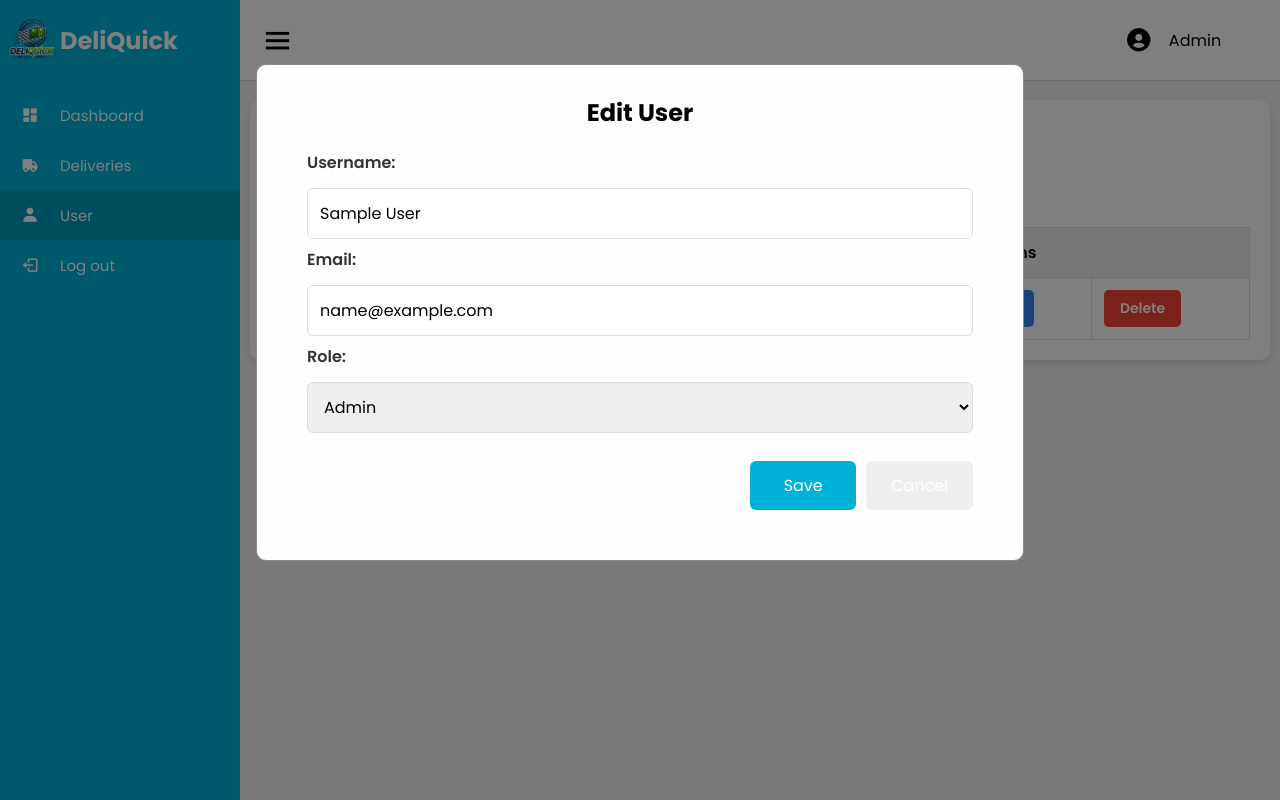
After one commit to nandhnd/deliquick, a PHP site: page /admin/user.php in a window 1280 px wide, after a click on "Edit". The commit adds this page. Run offline with PHP 8.4, Linux system fonts and the light colour scheme; tables that the repository leaves empty or names only in its code hold one stand-in row (values such as "Sample post").

Commit message:
add register, login, user, crud 1

```diff
--- /dev/null
+++ b/admin/user.php
@@ -0,0 +1,191 @@
+<?php
+include ('../koneksi.php');
+
+$sql = "SELECT id, name, email, role FROM user";
+$result = $koneksi->query($sql);
+?>
+<!DOCTYPE html>
+<html lang="en">
+
+<head>
+	<meta charset="UTF-8" />
+	<link rel="icon" href="assets/icon.png" />
+	<link href="https://unpkg.com/boxicons@2.0.7/css/boxicons.min.css" rel="stylesheet" />
+	<meta name="viewport" content="width=device-width, initial-scale=1.0" />
+	<title>Deliquick Admin</title>
+    <link rel="stylesheet" href="../css/admin.css" />
+</head>
+
+<body>
+	<div class="sidebar">
+		<div class="logo-details">
+            <img src="../assets/logo.png" alt=""/>
+			<span class="logo_name">DeliQuick</span>
+		</div>
+		<ul class="nav-links">
+			<li>
+				<a href="dashboard.php">
+					<i class='bx bxs-dashboard' ></i>
+					<span class="links_name">Dashboard</span>
+				</a>
+			</li>
+			<li>
+				<a href="delivery.php">
+					<i class='bx bxs-truck'></i>
+					<span class="links_name">Deliveries</span>
+				</a>
+			</li>
+			<li>
+				<a href="user.php" class="active">
+					<i class='bx bxs-user' ></i>
+					<span class="links_name">User</span>
+				</a>
+			</li>
+			<li>
+				<a id="logout">
+					<i class="bx bx-log-out"></i>
+					<span class="links_name">Log out</span>
+				</a>
+			</li>
+		</ul>
+	</div>
+	<section class="home-section">
+		<nav>
+			<div class="sidebar-button">
+				<i class="bx bx-menu sidebarBtn"></i>
+			</div>
+			<div class="profile-details">
+                <i class='bx bxs-user-circle'></i>
+				<span class="admin_name">Admin</span>
+			</div>
+		</nav>
+        <div class="card">
+        <h2>User Data</h2>
+        <button class="btn btn-add" style="margin-top: 15px;" onclick="openModal()">Add User</button>
+        <table>
+            <thead>
+            <tr>
+                <th>No</th>
+                <th>Username</th>
+                <th>Email</th>
+                <th>Role</th>
+                <th colspan="2">Actions</th>
+            </tr>
+            </thead>
+            <tbody>
+                <?php
+                    if ($result->num_rows > 0) {
+                        $no = 1;
+                        while ($row = $result->fetch_assoc()) {
+                            echo "<tr>";
+                            echo "<td>" . $no++ . "</td>";
+                            echo "<td>" . $row['name'] . "</td>";
+                            echo "<td>" . $row['email'] . "</td>";
+                            echo "<td>" . $row['role'] . "</td>";
+                            echo "<td>
+                                    <button class='btn btn-edit' onclick='openEditModal(" . json_encode($row) . ")'>Edit</button>
+                                </td>";
+                            echo "<td>
+                                    <a href='user-delete.php/?id=". $row['id'] . "'><button class='btn btn-delete'>Delete</button></a>
+                                </td>";
+                            echo "</tr>";
+                        }
+                    } else {
+                        echo "<tr><td colspan='5'>No users found</td></tr>";
+                    }
+                ?>
+            </tbody>
+        </table>
+        </div>
+
+        <!-- add User Modal -->
+        <div class="modal" id="addModal">
+            <div class="modal-content-form">
+                <h2>Add User</h2>
+                <form method="post" action="user-add.php">
+                    <div class="form-group">
+                        <label for="username">Username</label>
+                        <input type="text" id="username" name="username" required>
+                    </div>
+                    <div class="form-group">
+                        <label for="email">Email</label>
+                        <input type="email" id="email" name="email" required>
+                    </div>
+                    <div class="form-group">
+                        <label for="password">Password</label>
+                        <input type="password" id="password" name="password" required>
+                    </div>
+                    <div class="form-group">
+                        <label for="role">Role</label>
+                        <select name="role" id="role">
+                            <option value="admin">Admin</option>
+                            <option value="super admin">Super Admin</option>
+                        </select>
+                    </div>
+                    <div class="button-group">
+                        <button type="submit" class="btn btn-primary" name="add" id="add">Save</button>
+                        <button type="button" class="btn btn-secondary" onclick="closeModal()">Cancel</button>
+                    </div>
+                </form>
+            </div>
+        </div>
+
+        <div id="editModal" class="modal">
+            <div class="modal-content-form">
+                <h2>Edit User</h2>
+                <form id="editForm" method="post" action="user-update.php">
+                    <input type="hidden" name="id" id="edit_user_id">
+                    <label for="edit_username">Username:</label>
+                    <input type="text" id="edit_username" name="username" required>
+                    <label for="edit_email">Email:</label>
+                    <input type="email" id="edit_email" name="email" required>
+                    <label for="edit_role">Role:</label>
+                    <select id="edit_role" name="role" required>
+                        <option value="admin">Admin</option>
+                        <option value="super admin">Super Admin</option>
+                    </select>
+                    <div class="button-group">
+                        <button type="submit" name="edit" id="edit" class="btn btn-primary">Save</button>
+                        <button type="button" class="btn btn-danger" onclick="closeEditModal()">Cancel</button>
+                    </div>
+                </form>
+            </div>
+        </div>
+
+        <script>
+            // Open the modal
+            function openModal() {
+                document.getElementById("addModal").style.display = "block";
+            }
+
+            // Close the modal
+            function closeModal() {
+                document.getElementById("addModal").style.display = "none";
+            }
+
+            // Close modal if user clicks outside
+            window.onclick = function(event) {
+                if (event.target === document.getElementById("editModal")) {
+                    closeModal();
+                }
+            }
+
+            function openEditModal(userData) {
+                document.getElementById('edit_user_id').value = userData.id;
+                document.getElementById('edit_username').value = userData.name;
+                document.getElementById('edit_email').value = userData.email;
+                document.getElementById('edit_role').value = userData.role;
+
+                // Show the modal
+                document.getElementById('editModal').style.display = 'block';
+            }
+
+            function closeEditModal() {
+                document.getElementById('editModal').style.display = 'none';
+            }
+        </script>
+	</section>
+</body>
+
+
+</html>
--- a/css/admin.css
+++ b/css/admin.css
@@ -28,7 +28,7 @@
   min-width: 60px;
   text-align: center;
 }
-.sidebar .logo-details img{
+.sidebar .logo-details img {
   width: 60px;
 }
 .sidebar .logo-details .logo_name {
@@ -124,14 +124,15 @@ nav .sidebar-button i {
   min-width: 190px;
 }
 
-.home-section nav .profile-details i{
+.home-section nav .profile-details i {
   font-size: 28px;
   font-weight: 500;
   min-width: 60px;
   text-align: center;
 }
 
-.home-section nav .profile-details i,span:hover {
+.home-section nav .profile-details i,
+span:hover {
   cursor: pointer;
 }
 
@@ -162,23 +163,47 @@ nav .sidebar-button i {
 }
 
 @-webkit-keyframes fadein {
-	from {bottom: 0; opacity: 0;}
-	to {bottom: 30px; opacity: 1;}
+  from {
+    bottom: 0;
+    opacity: 0;
+  }
+  to {
+    bottom: 30px;
+    opacity: 1;
+  }
 }
 
 @keyframes fadein {
-	from {bottom: 0; opacity: 0;}
-	to {bottom: 30px; opacity: 1;}
+  from {
+    bottom: 0;
+    opacity: 0;
+  }
+  to {
+    bottom: 30px;
+    opacity: 1;
+  }
 }
 
 @-webkit-keyframes fadeout {
-	from {bottom: 30px; opacity: 1;}
-	to {bottom: 0; opacity: 0;}
+  from {
+    bottom: 30px;
+    opacity: 1;
+  }
+  to {
+    bottom: 0;
+    opacity: 0;
+  }
 }
 
 @keyframes fadeout {
-	from {bottom: 30px; opacity: 1;}
-	to {bottom: 0; opacity: 0;}
+  from {
+    bottom: 30px;
+    opacity: 1;
+  }
+  to {
+    bottom: 0;
+    opacity: 0;
+  }
 }
 
 /* Modal container */
@@ -204,7 +229,7 @@ nav .sidebar-button i {
   border-radius: 10px;
 }
 
-.modal .btn{
+.modal .btn {
   margin-top: 20px;
 }
 
@@ -260,10 +285,163 @@ nav .sidebar-button i {
   margin: 10px 0;
   padding: 10px;
   border: none;
-    border-bottom: 1px solid rgb(148, 148, 148)
+  border-bottom: 1px solid rgb(148, 148, 148);
 }
 
-  #closeProfileModal{
+#closeProfileModal {
   display: block;
   margin-left: auto;
 }
+
+.card {
+  background-color: white;
+  padding: 20px;
+  border-radius: 10px;
+  box-shadow: 0 4px 8px rgba(0, 0, 0, 0.1);
+  margin: 20px 10px 10px 10px;
+}
+
+/* Table Styling */
+.card table {
+  width: 100%;
+  border-collapse: collapse;
+  margin-top: 20px;
+}
+
+.card table th,
+.card table td {
+  padding: 12px;
+  border: 1px solid #ddd;
+  text-align: left;
+}
+
+.card table th {
+  background-color: #f1f1f1;
+  font-weight: 600;
+}
+
+.card table tr:nth-child(even) {
+  background-color: #f9f9f9;
+}
+
+.card table tr:hover {
+  background-color: #f1f1f1;
+}
+
+/* Button Styling */
+.card .btn {
+  padding: 8px 16px;
+  border-radius: 5px;
+  font-size: 14px;
+  font-weight: 600;
+  border: none;
+  cursor: pointer;
+}
+
+.card .btn-add {
+  background-color: #4caf50;
+  color: white;
+}
+
+.card .btn-add:hover {
+  background-color: #45a049;
+}
+
+.card .btn-delete {
+  background-color: #f44336;
+  color: white;
+}
+
+.card .btn-delete:hover {
+  background-color: #e53935;
+}
+
+.card .btn-edit {
+  background-color: #3682f4;
+  color: white;
+}
+
+.card .btn-edit:hover {
+  background-color: #3280f5;
+}
+
+.modal-content-form {
+  background-color: #fefefe;
+  margin: 5% auto;
+  padding: 30px;
+  border: 1px solid #888;
+  width: 60%;
+  text-align: center;
+  border-radius: 10px;
+}
+
+/* Styling the form inside the modal */
+.modal-content-form form {
+  display: flex;
+  flex-direction: column;
+  align-items: flex-start;
+  width: 100%;
+  padding: 20px;
+}
+
+/* Label styling for each form input */
+.modal-content-form form label {
+  font-size: 16px;
+  font-weight: 600;
+  margin-bottom: 5px;
+  color: #333;
+  width: 100%;
+  text-align: left;
+  float: left;
+}
+
+/* Input fields inside the modal form */
+.modal-content-form form input[type="text"],
+.modal-content-form form input[type="email"],
+.modal-content-form form input[type="password"],
+.modal-content-form form select {
+  width: 100%; /* Make input fields full-width */
+  padding: 12px;
+  margin: 8px 0;
+  border: 1px solid #ddd;
+  border-radius: 6px;
+  font-size: 16px;
+  box-sizing: border-box;
+  outline: none;
+}
+
+/* Focus effect for form inputs */
+.modal-content-form form input[type="text"]:focus,
+.modal-content-form form input[type="email"]:focus,
+.modal-content-form form input[type="password"]:focus,
+.modal-content-form form select:focus {
+  border-color: #00b2d8;
+  box-shadow: 0 0 5px rgba(0, 178, 216, 0.5);
+}
+
+/* Add some space between form elements */
+.modal-content-form form .form-group {
+  width: 100%;
+  margin-bottom: 15px;
+}
+
+/* Styling for the buttons in the form */
+.modal-content-form form .button-group {
+  display: flex; /* Align buttons side by side */
+  margin-left: auto;
+  justify-content: flex-end; /* Add space between buttons */
+  width: 50%;
+  gap: 10px; /* Space between buttons */
+}
+
+/* General button styling */
+.modal-content-form form button {
+  padding: 12px;
+  margin-top: 10px;
+  border-radius: 6px;
+  font-size: 16px;
+  cursor: pointer;
+  transition: background-color 0.3s ease;
+  border: none;
+  width: 32%; /* Set a specific width for buttons to align them */
+}
--- /dev/null
+++ b/koneksi.php
@@ -0,0 +1,14 @@
+<?php
+
+$servername = 'localhost';
+$username = 'root';
+$password = '';
+$database = 'db_deliquick';
+
+$koneksi = mysqli_connect($servername, $username, $password, $database);
+
+if(!$koneksi) {
+    die('Connection Failed:' . mysqli_connect_error());
+}
+
+?>
--- /dev/null
+++ b/tes.php
@@ -0,0 +1,4 @@
+<?php
+$password = password_hash("superadmin", PASSWORD_DEFAULT);
+echo $password;
+?>
```
Also changed, not shown: admin/dashboard.php (+7 -1 lines), admin/user-add.php (added, +37 -0 lines), admin/user-delete.php (added, +25 -0 lines), admin/user-update.php (added, +35 -0 lines), login-proses.php (added, +38 -0 lines), login.php (+3 -23 lines), register-proses.php (added, +37 -0 lines), register.php (+3 -4 lines). Lines whose indentation alone changed are shown as unchanged.
